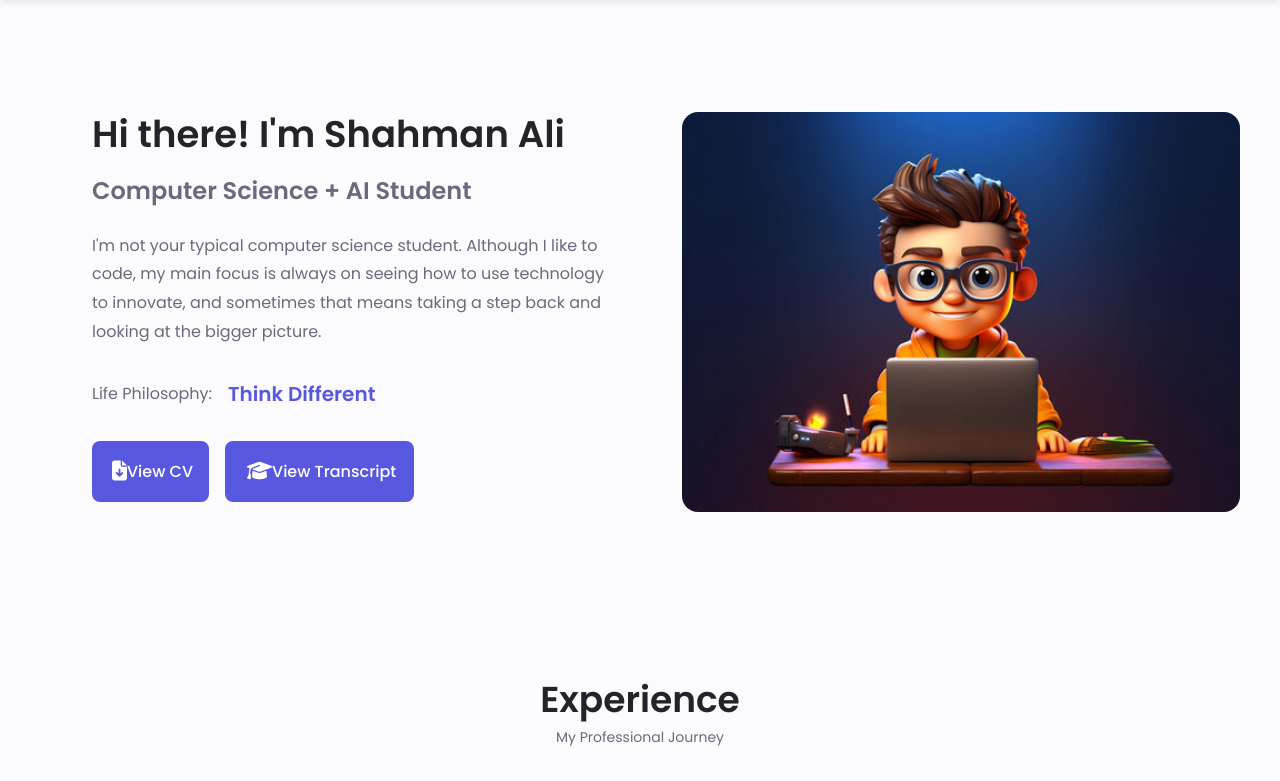
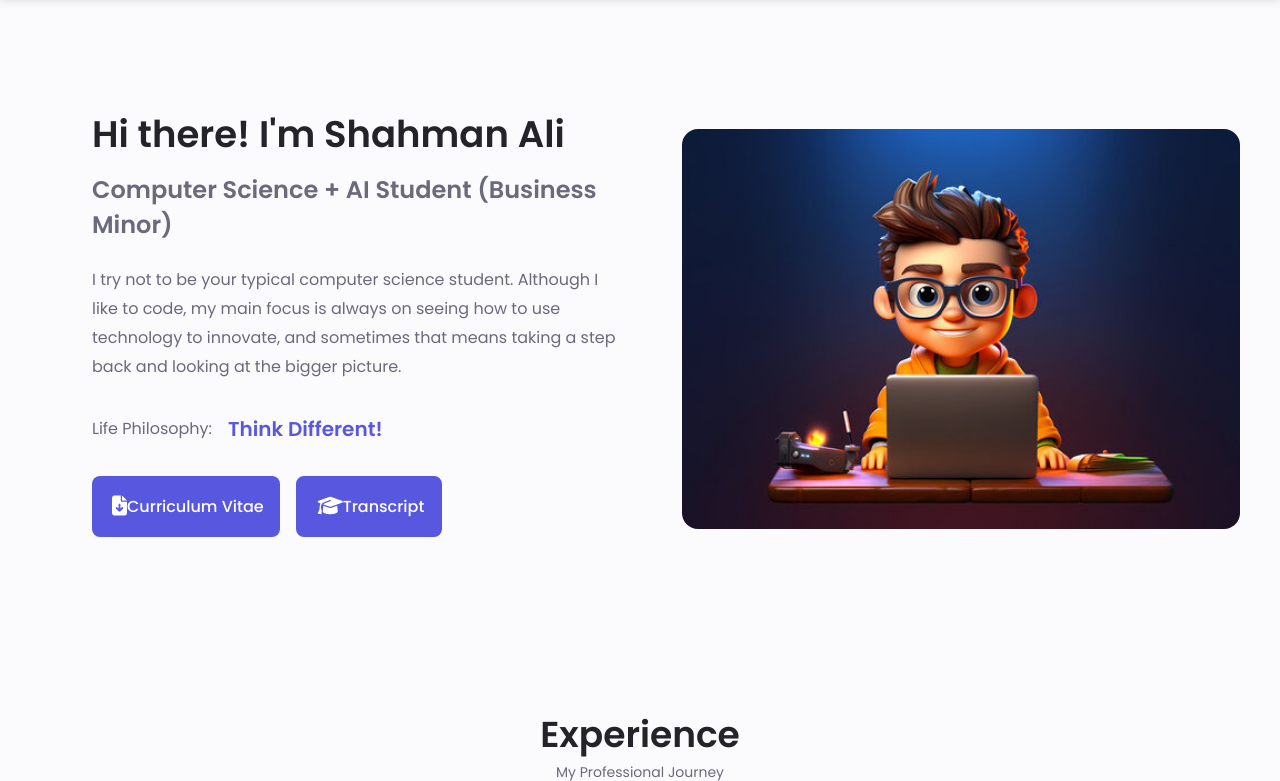
Before and after one commit to shahmancodes/shahmancodes.github.io, a Flask app: page / in a window 1280 px wide. Shown: the part 72-853 px from the top of the page. Run offline with Flask 3, Linux system fonts and the light colour scheme; some libraries are stand-ins or nearby versions.

Commit message:
updated docs 	modified:   app.py 	deleted:    assets/Shahman Ali CV.pdf 	new file:   static/docs/Shahman Ali CV.pdf 	renamed:    assets/Transcript.pdf -> static/docs/Transcript.pdf 	modified:   templates/index.html

```diff
--- a/app.py
+++ b/app.py
@@ -1,4 +1,4 @@
-from flask import Flask, render_template, url_for
+from flask import Flask, render_template, url_for, send_from_directory
 
 app = Flask(__name__,
     static_folder='static',
@@ -18,6 +18,11 @@ def projects():
 def books():
     return render_template('books.html')
 
+# Route for serving documents
+@app.route('/docs/<filename>')
+def serve_document(filename):
+    return send_from_directory('static/docs', filename)
+
 # Error handlers
 @app.errorhandler(404)
 def page_not_found(e):
--- a/templates/index.html
+++ b/templates/index.html
@@ -23,23 +23,23 @@
             <div class="home__data">
                 <h1 class="home__title">Hi there! I'm Shahman Ali</h1>
                 <h3 class="home__subtitle">
-                    Computer Science + AI Student
+                    Computer Science + AI Student (Business Minor)
                 </h3>
                 <p class="home__description">
-                    I'm not your typical computer science student. Although I like to code, my main focus is always on seeing how to use technology to innovate, and sometimes that means taking a step back and looking at the bigger picture.
+                    I try not to be your typical computer science student. Although I like to code, my main focus is always on seeing how to use technology to innovate, and sometimes that means taking a step back and looking at the bigger picture.
                 </p>
                 <div class="home__motto">
                     <span class="home__motto-text">Life Philosophy:</span>
-                    <strong class="home__motto-highlight">Think Different</strong>
+                    <strong class="home__motto-highlight">Think Different!</strong>
                 </div>
                 <div class="home__buttons">
-                    <a download="" href="{{ url_for('static', filename='Shahman Ali CV.pdf') }}" class="button button--flex">
+                    <a href="{{ url_for('serve_document', filename='Shahman Ali CV.pdf') }}" class="button button--flex">
                         <i class="fas fa-file-download button__icon"></i>
-                        View CV
+                        Curriculum Vitae
                     </a>
-                    <a download="" href="{{ url_for('static', filename='Transcript.pdf') }}" class="button button--flex button--light">
+                    <a href="{{ url_for('serve_document', filename='Transcript.pdf') }}" class="button button--flex button--light">
                         <i class="fas fa-graduation-cap button__icon"></i>
-                        View Transcript
+                        Transcript
                     </a>
                 </div>
             </div>
```
Also changed, not shown: 4 other files.
